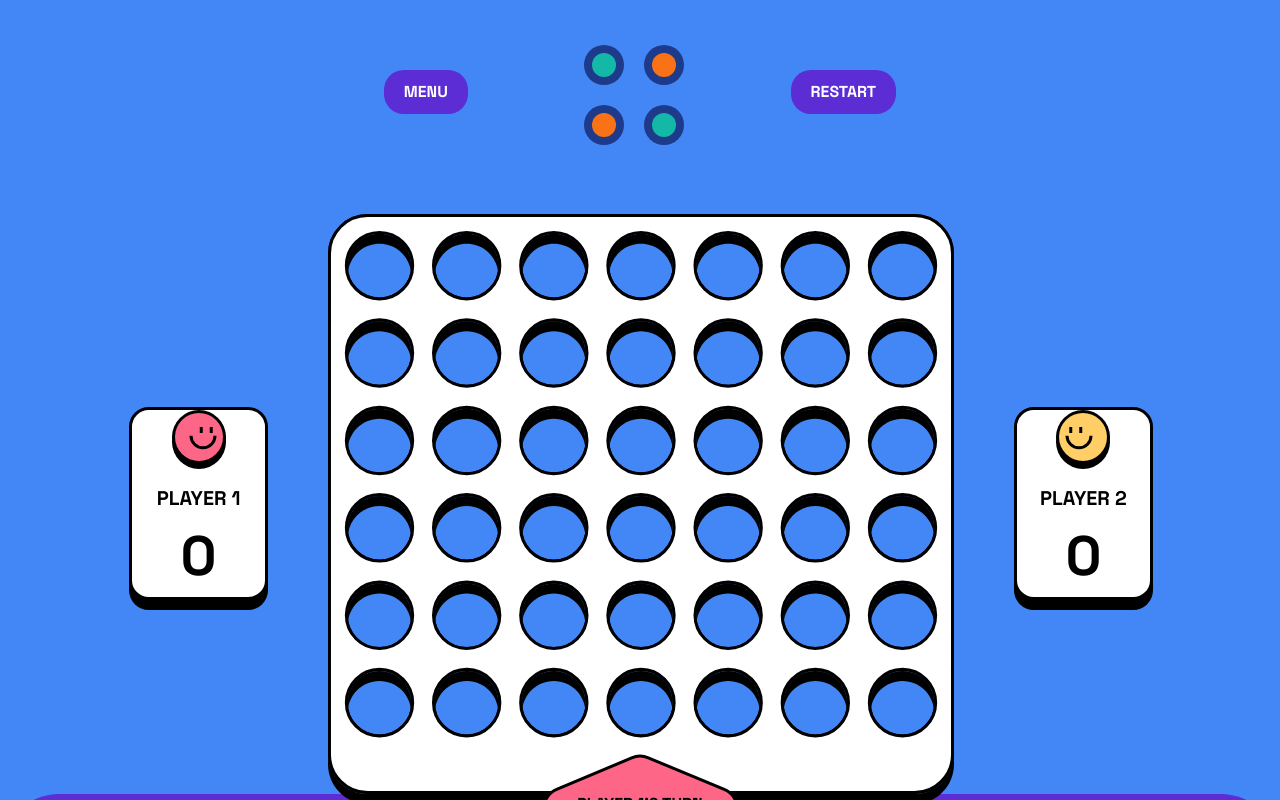
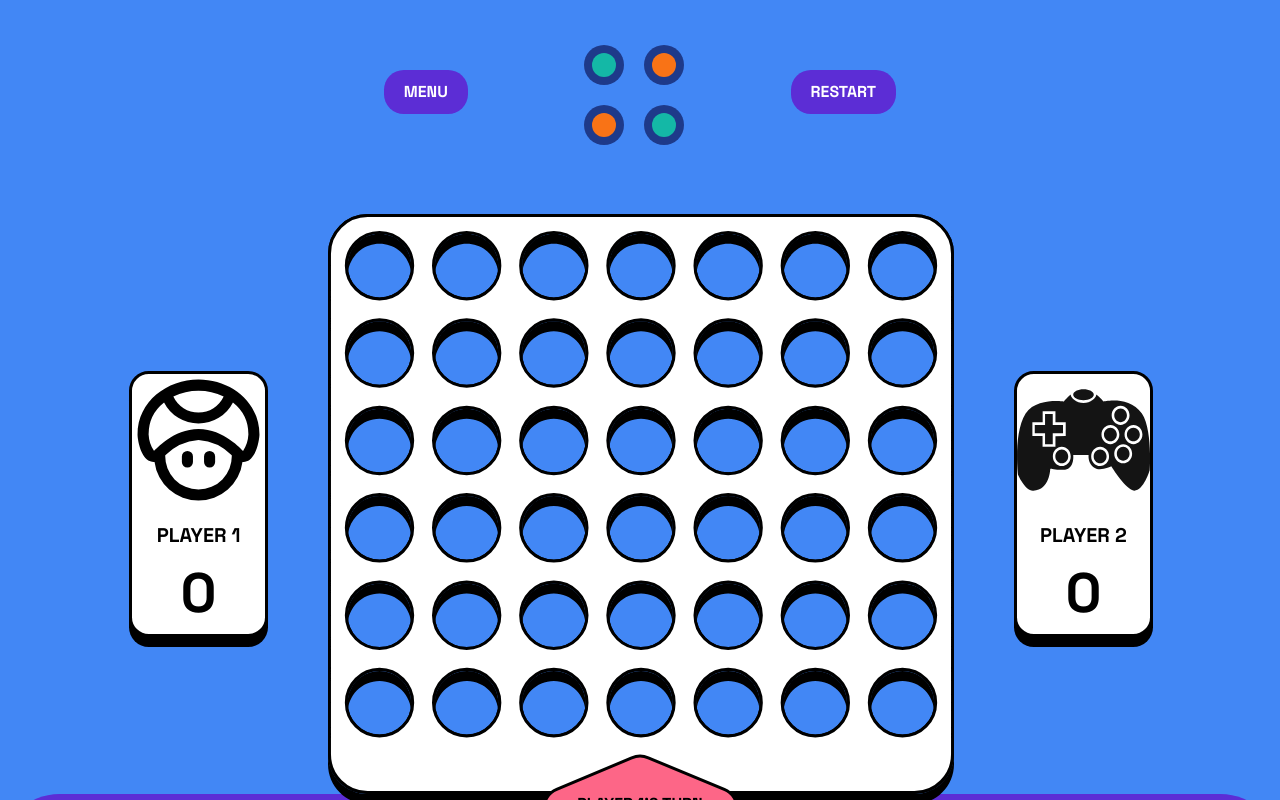
Before and after one commit to Richson-Tech/grid-master, a React (Vite) app: page /player in a window 1280 px wide. Shown: the top 800 px of the page. Built offline with nearby package versions, Linux system fonts and the light colour scheme.

Commit message:
Update player images in PlayerGameBoardBox component

```diff
--- a/src/player/PlayerGameBoardBox.jsx
+++ b/src/player/PlayerGameBoardBox.jsx
@@ -12,7 +12,7 @@ function PlayerGameBoardBox() {
     "
     >
       <ScoreBoard
-        img="./player-one.svg"
+        img="./player.svg"
         score={playerOneScore}
         player="Player 1"
         from="left"
@@ -21,7 +21,7 @@ function PlayerGameBoardBox() {
       <PlayerGameBoard />
 
       <ScoreBoard
-        img="./player-two.svg"
+        img="./second-player.svg"
         score={playerTwoScore}
         player="Player 2"
         from="right"
```
